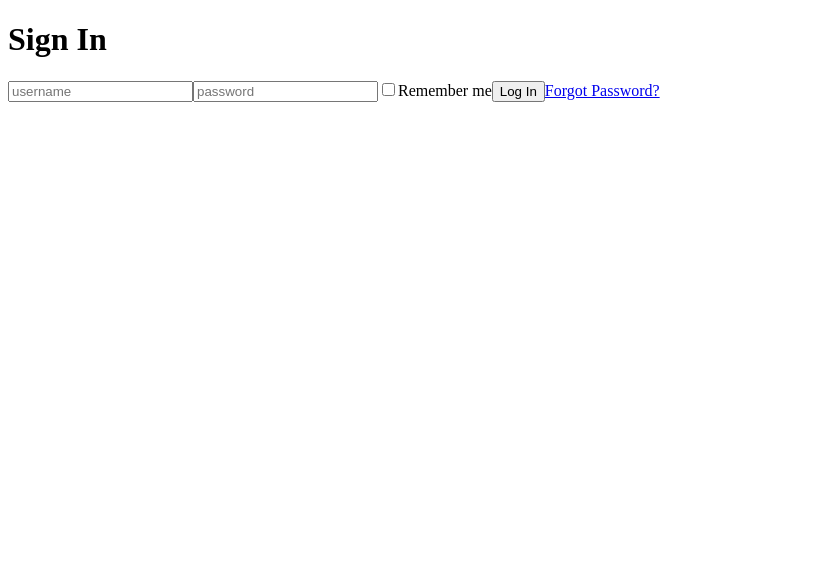
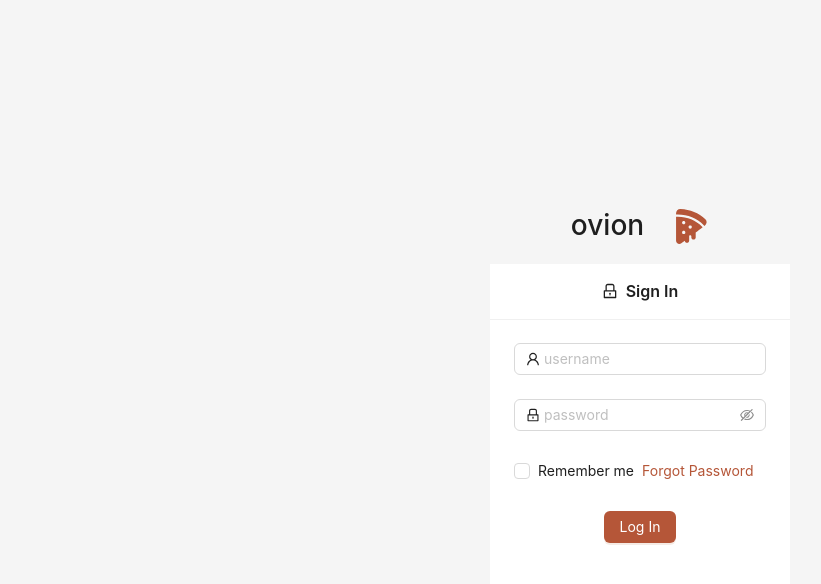
Before and after one commit to Janna007/Ecom-frontend, a React (Vite) app: page / in a window 1280 px wide. Shown: the top 584 px of the page, without its empty margins (0-821 px from the left). Built offline with nearby package versions, Linux system fonts and the light colour scheme.

Commit message:
design login page

```diff
--- a/package.json
+++ b/package.json
@@ -13,6 +13,7 @@
   },
   "dependencies": {
     "@testing-library/jest-dom": "^6.9.1",
+    "antd": "^5.29.1",
     "react": "^19.2.0",
     "react-dom": "^19.2.0",
     "react-router-dom": "^7.9.6"
--- a/src/main.tsx
+++ b/src/main.tsx
@@ -2,9 +2,23 @@ import { StrictMode } from 'react'
 import { createRoot } from 'react-dom/client'
 import { router } from './router'
 import { RouterProvider } from 'react-router-dom'
+import 'antd/dist/reset.css'
+import { ConfigProvider } from 'antd'
 
 createRoot(document.getElementById('root')!).render(
   <StrictMode>
+    <ConfigProvider
+      theme={
+        {
+          token:{
+            colorPrimary:'#B55638',
+            colorLink:'#B55638'
+          }
+        }
+      }
+    >
+
     <RouterProvider router={router} />
+    </ConfigProvider>
   </StrictMode>,
 )
--- a/src/pages/login/login.tsx
+++ b/src/pages/login/login.tsx
@@ -1,15 +1,59 @@
+import { Button, Card, Checkbox, Form, Input, Layout, Space } from "antd"
+import { LockOutlined, UserOutlined } from '@ant-design/icons';
+import logo from '../../assets/logo-pizza.svg'
+
+
 function Login() {
   return (
-    <div>
-      <h1>Sign In</h1>
-      <input type="text" placeholder="username" />
-      <input type="text" placeholder="password" />
-      <input type='checkbox' id="remember-me"/>
-      <label htmlFor="remember-me">Remember me</label>
-      <button>Log In</button>
-      <a href="#">Forgot Password?</a>
+    <Layout style={{height:'100vh',display:"flex",justifyContent:"center",alignItems:"center"}}>
+      <Space direction="vertical">
+      <Layout.Content style={{display:"flex",justifyContent:"center",gap:30}}>
+        <h1>ovion</h1>
+      <img src={logo} style={{ width: 35, height: 35 }} alt="logo" />
 
-    </div>
+      </Layout.Content>
+
+      <Card
+        style={{ width: 300 ,borderRadius:0,borderWidth:0,boxShadow:'none' }}
+          title={
+            <Space style={{display:'flex',justifyContent:"center",alignItems:"center",width:"100%"}}>
+              <LockOutlined />
+              Sign In
+            </Space>
+            }
+            >
+              <Form
+
+  >
+    <Form.Item>
+      <Input prefix={<UserOutlined />} placeholder="username" />
+    </Form.Item>
+
+    <Form.Item>
+        <Input.Password prefix={<LockOutlined />}  placeholder="password"/>
+    </Form.Item>
+
+
+   <Form.Item >
+      <Checkbox>Remember me</Checkbox>
+      <a href="#">Forgot Password</a>
+    </Form.Item>
+
+
+    <Form.Item style={{display:"flex",justifyContent:'center',alignContent:'center',width:'100%'}}>
+      <Button type="primary" htmlType="submit">
+        Log In
+      </Button>
+    </Form.Item>
+
+
+  </Form>
+      </Card>
+      </Space>
+
+    </Layout>
   )
 }
+
+
 export default Login
```
Also changed, not shown: setUpTest.ts (+15 -0 lines), src/assets/logo-pizza.svg (added), 1 other file (tests, documents, lock files or other folders).
